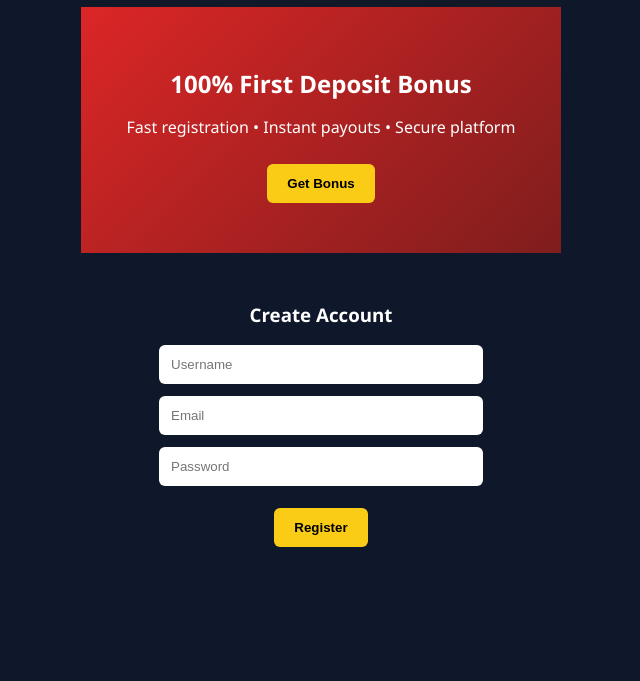
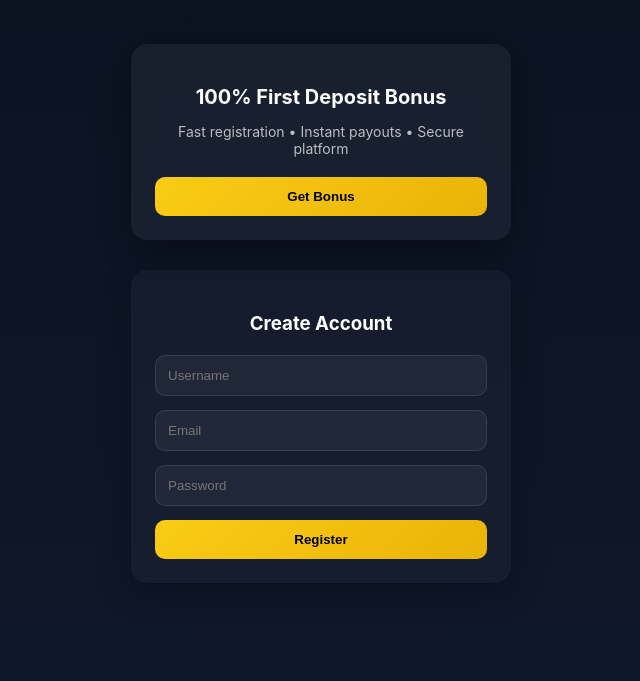
Before and after one commit to hanthidoan12-tech/betting-pwa, a plain HTML site: page index.html in a window 1280 px wide. Shown: the part 119-800 px from the top of the page, without its empty margins (319-959 px from the left). Drawn offline with Linux system fonts and the light colour scheme.

Commit message:
style.css

```diff
--- a/style.css
+++ b/style.css
@@ -1,76 +1,112 @@
 body {
 margin: 0;
-font-family: 'Segoe UI', sans-serif;
-background: #0f172a;
-color: white;
+font-family: -apple-system, BlinkMacSystemFont, 'Segoe UI', sans-serif;
+background: linear-gradient(180deg, #0b1220, #0f172a);
+color: #ffffff;
+display: flex;
+justify-content: center;
 }
 
 .app-container {
-max-width: 480px;
-margin: auto;
+width: 100%;
+max-width: 420px;
 min-height: 100vh;
 display: flex;
 flex-direction: column;
+padding: 20px;
+box-sizing: border-box;
 }
 
 header {
-padding: 20px;
 text-align: center;
-font-weight: bold;
-background: #111827;
+font-size: 22px;
+font-weight: 600;
+margin-bottom: 30px;
+opacity: 0.9;
 }
 
 .hero {
-padding: 40px 20px;
+background: rgba(255, 255, 255, 0.05);
+backdrop-filter: blur(12px);
+padding: 24px;
+border-radius: 16px;
 text-align: center;
-background: linear-gradient(135deg, #dc2626, #7f1d1d);
+box-shadow: 0 8px 32px rgba(0,0,0,0.4);
+margin-bottom: 30px;
 }
 
 .hero h2 {
+font-size: 20px;
 margin-bottom: 10px;
 }
 
+.hero p {
+font-size: 14px;
+opacity: 0.7;
+margin-bottom: 20px;
+}
+
 .primary-btn {
-background: #facc15;
+background: linear-gradient(135deg, #facc15, #eab308);
 border: none;
-padding: 12px 20px;
-font-weight: bold;
+padding: 12px 18px;
+font-weight: 600;
+border-radius: 10px;
 cursor: pointer;
-border-radius: 6px;
-margin: 10px 0;
+width: 100%;
+transition: 0.2s;
+}
+
+.primary-btn:hover {
+transform: translateY(-2px);
 }
 
 .secondary-btn {
+margin-top: 10px;
 background: transparent;
-border: 1px solid white;
-padding: 10px 18px;
+border: 1px solid rgba(255,255,255,0.2);
 color: white;
-border-radius: 6px;
+padding: 10px;
+border-radius: 10px;
+width: 100%;
 cursor: pointer;
 }
 
 .form-section {
-padding: 30px 20px;
-flex-grow: 1;
+background: rgba(255, 255, 255, 0.03);
+padding: 24px;
+border-radius: 16px;
+box-shadow: 0 8px 32px rgba(0,0,0,0.3);
+}
+
+.form-section h3 {
+margin-bottom: 20px;
 text-align: center;
 }
 
 input {
 display: block;
-margin: 12px auto;
+width: 100%;
 padding: 12px;
-width: 100%;
-max-width: 300px;
-border-radius: 6px;
-border: none;
+margin-bottom: 14px;
+border-radius: 10px;
+border: 1px solid rgba(255,255,255,0.1);
+background: rgba(255,255,255,0.05);
+color: white;
+box-sizing: border-box;
+}
+
+input:focus {
+outline: none;
+border-color: #facc15;
 }
 
 .loader {
-border: 4px solid #1f2937;
+border: 4px solid rgba(255,255,255,0.1);
 border-top: 4px solid #facc15;
 border-radius: 50%;
-width: 40px;
-height: 40px;
+width: 36px;
+height: 36px;
 margin: 20px auto;
 animation: spin 1s linear infinite;
 }
```
